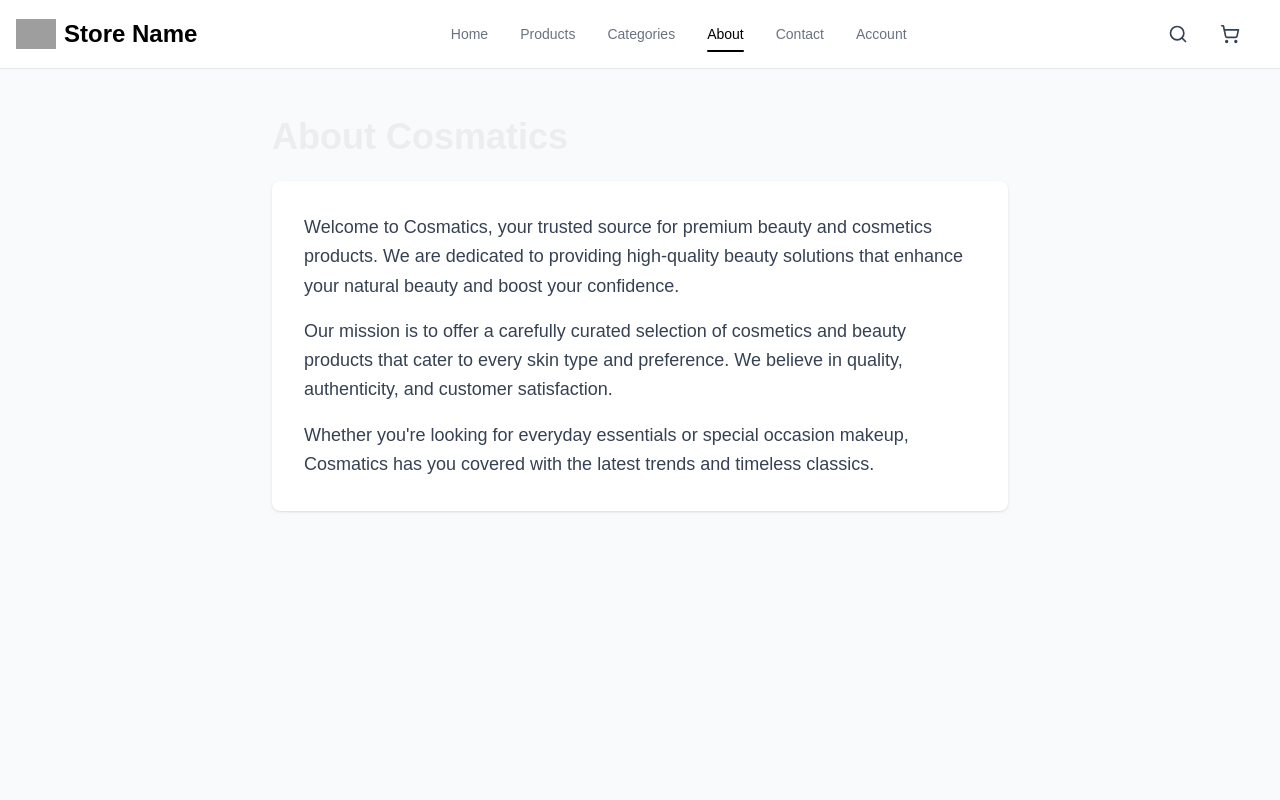
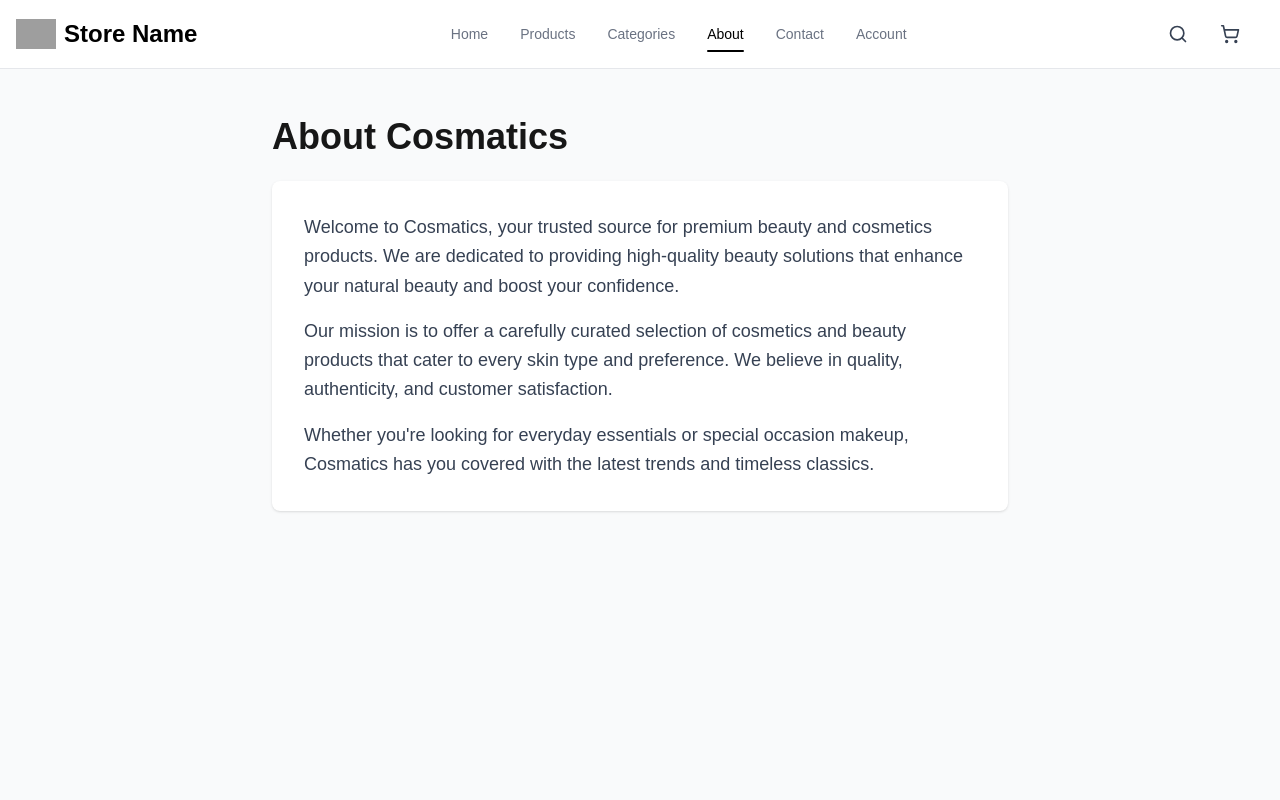
Before and after one commit to abubakersiddeak/Daynamic_store, a Next.js app: page /about in a window 1280 px wide. Shown: the top 800 px of the page. Built offline with nearby package versions, Linux system fonts and the light colour scheme; no server answers; the database is empty; grey boxes are pictures that could not be loaded.

Commit message:
fixed theam issue

```diff
--- a/src/app/globals.css
+++ b/src/app/globals.css
@@ -12,12 +12,7 @@
   --font-mono: var(--font-geist-mono);
 }
 
-@media (prefers-color-scheme: light) {
-  :root {
-    --background: #0a0a0a;
-    --foreground: #ededed;
-  }
-}
+/* Forcing light mode (removed automatic color-scheme switching) */
 
 body {
   background: var(--background);
```
